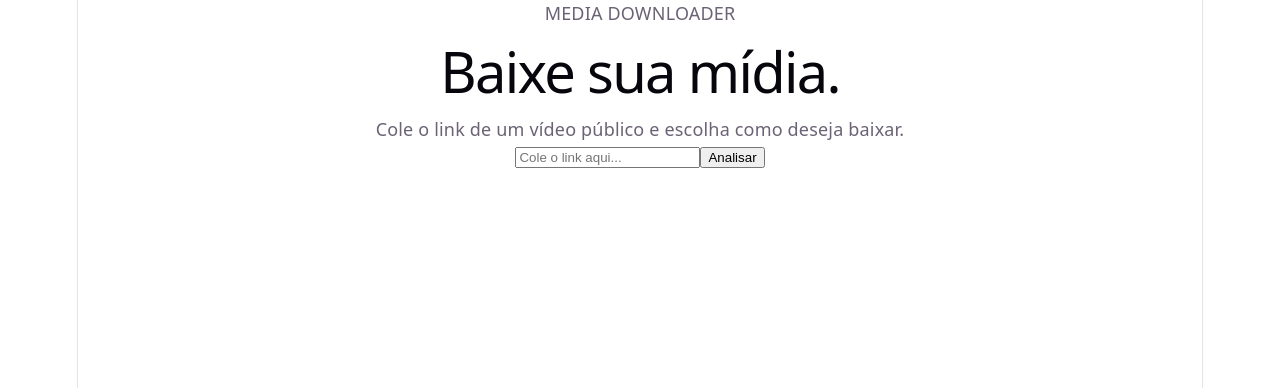
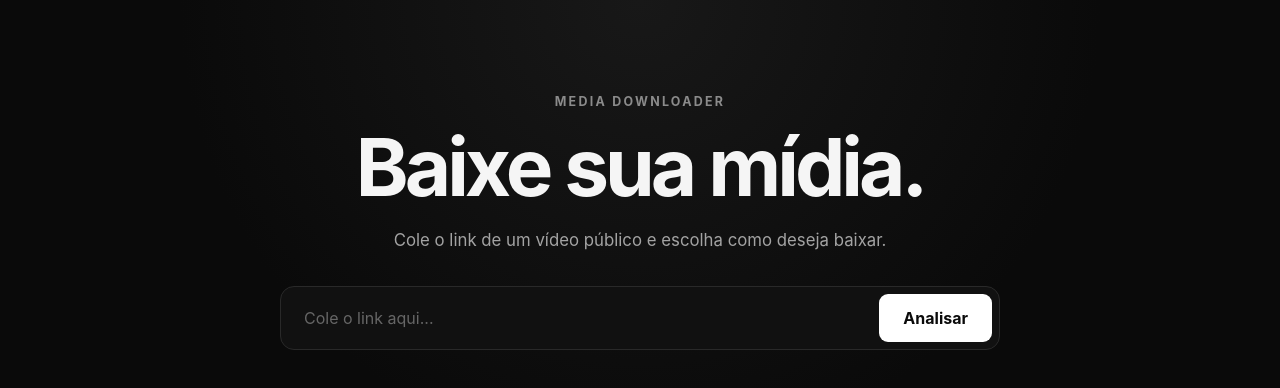
Before and after one commit to DanielMeirelesSi/Media-downloader, a React (Vite) app in the folder frontend/: page / in a window 1280 px wide. Shown: the top 388 px of the page. Built offline with nearby package versions, Linux system fonts and the light colour scheme.

Commit message:
style(frontend): add media downloader interface

```diff
--- a/frontend/src/App.css
+++ b/frontend/src/App.css
@@ -1,184 +1,218 @@
-.counter {
-  font-size: 16px;
-  padding: 5px 10px;
-  border-radius: 5px;
-  color: var(--accent);
-  background: var(--accent-bg);
-  border: 2px solid transparent;
-  transition: border-color 0.3s;
-  margin-bottom: 24px;
-
-  &:hover {
-    border-color: var(--accent-border);
-  }
-  &:focus-visible {
-    outline: 2px solid var(--accent);
-    outline-offset: 2px;
-  }
+.page {
+  width: min(100% - 40px, 1000px);
+  margin: 0 auto;
+  padding: 90px 0;
 }
 
 .hero {
-  position: relative;
+  text-align: center;
+  max-width: 780px;
+  margin: 0 auto 60px;
+}
 
-  .base,
-  .framework,
-  .vite {
-    inset-inline: 0;
-    margin: 0 auto;
+.eyebrow {
+  display: inline-block;
+  margin-bottom: 18px;
+
+  font-size: 0.78rem;
+  font-weight: 700;
+  letter-spacing: 0.18em;
+
+  color: #8b8b8b;
+}
+
+.hero h1 {
+  font-size: clamp(2.6rem, 7vw, 5rem);
+  line-height: 1;
+  letter-spacing: -0.05em;
+
+  margin-bottom: 20px;
+}
+
+.hero > p {
+  color: #a3a3a3;
+  font-size: 1.05rem;
+  line-height: 1.6;
+}
+
+.search {
+  display: flex;
+  gap: 10px;
+
+  max-width: 720px;
+  margin: 32px auto 0;
+  padding: 7px;
+
+  border: 1px solid #292929;
+  border-radius: 14px;
+
+  background: #111111;
+}
+
+.search input {
+  flex: 1;
+
+  min-width: 0;
+  padding: 14px 16px;
+
+  border: none;
+  outline: none;
+
+  color: #ffffff;
+  background: transparent;
+}
+
+.search input::placeholder {
+  color: #666666;
+}
+
+.search button {
+  padding: 12px 24px;
+
+  border: none;
+  border-radius: 9px;
+
+  font-weight: 700;
+
+  color: #0a0a0a;
+  background: #ffffff;
+
+  transition:
+    transform 0.15s ease,
+    opacity 0.15s ease;
+}
+
+.search button:hover:not(:disabled) {
+  transform: translateY(-1px);
+}
+
+.search button:disabled {
+  cursor: not-allowed;
+  opacity: 0.5;
+}
+
+.error {
+  margin-top: 16px;
+
+  font-size: 0.9rem;
+  color: #ff6b6b;
+}
+
+.result {
+  overflow: hidden;
+
+  border: 1px solid #252525;
+  border-radius: 20px;
+
+  background: #111111;
+}
+
+.result > img {
+  width: 100%;
+  max-height: 470px;
+
+  object-fit: cover;
+  background: #080808;
+}
+
+.media-content {
+  padding: 28px;
+}
+
+.platform {
+  display: inline-block;
+
+  margin-bottom: 10px;
+  padding: 5px 9px;
+
+  border: 1px solid #303030;
+  border-radius: 6px;
+
+  color: #a3a3a3;
+
+  font-size: 0.72rem;
+  font-weight: 700;
+  text-transform: uppercase;
+  letter-spacing: 0.08em;
+}
+
+.media-content h2 {
+  max-width: 750px;
+
+  margin-bottom: 8px;
+
+  font-size: 1.5rem;
+  line-height: 1.3;
+}
+
+.media-content > p {
+  color: #888888;
+}
+
+.formats {
+  display: grid;
+  grid-template-columns: repeat(
+    auto-fill,
+    minmax(210px, 1fr)
+  );
+
+  gap: 10px;
+  margin-top: 28px;
+}
+
+.format {
+  display: flex;
+  align-items: center;
+  justify-content: space-between;
+
+  min-height: 72px;
+  padding: 14px 16px;
+
+  border: 1px solid #292929;
+  border-radius: 10px;
+
+  background: #161616;
+}
+
+.format > div {
+  display: flex;
+  flex-direction: column;
+  gap: 3px;
+}
+
+.format strong {
+  font-size: 1rem;
+}
+
+.format div span,
+.format > span {
+  color: #777777;
+  font-size: 0.75rem;
+}
+
+@media (max-width: 600px) {
+  .page {
+    width: min(100% - 24px, 1000px);
+    padding: 55px 0;
   }
 
-  .base {
-    width: 170px;
-    position: relative;
-    z-index: 0;
+  .hero {
+    margin-bottom: 35px;
   }
 
-  .framework,
-  .vite {
-    position: absolute;
+  .search {
+    flex-direction: column;
   }
 
-  .framework {
-    z-index: 1;
-    top: 34px;
-    height: 28px;
-    transform: perspective(2000px) rotateZ(300deg) rotateX(44deg) rotateY(39deg)
-      scale(1.4);
+  .search button {
+    width: 100%;
   }
 
-  .vite {
-    z-index: 0;
-    top: 107px;
-    height: 26px;
-    width: auto;
-    transform: perspective(2000px) rotateZ(300deg) rotateX(40deg) rotateY(39deg)
-      scale(0.8);
+  .media-content {
+    padding: 20px;
+  }
+
+  .formats {
+    grid-template-columns: 1fr;
   }
 }
-
-#center {
-  display: flex;
-  flex-direction: column;
-  gap: 25px;
-  place-content: center;
-  place-items: center;
-  flex-grow: 1;
-
-  @media (max-width: 1024px) {
-    padding: 32px 20px 24px;
-    gap: 18px;
-  }
-}
-
-#next-steps {
-  display: flex;
-  border-top: 1px solid var(--border);
-  text-align: left;
-
-  & > div {
-    flex: 1 1 0;
-    padding: 32px;
-    @media (max-width: 1024px) {
-      padding: 24px 20px;
-    }
-  }
-
-  .icon {
-    margin-bottom: 16px;
-    width: 22px;
-    height: 22px;
-  }
-
-  @media (max-width: 1024px) {
-    flex-direction: column;
-    text-align: center;
-  }
-}
-
-#docs {
-  border-right: 1px solid var(--border);
-
-  @media (max-width: 1024px) {
-    border-right: none;
-    border-bottom: 1px solid var(--border);
-  }
-}
-
-#next-steps ul {
-  list-style: none;
-  padding: 0;
-  display: flex;
-  gap: 8px;
-  margin: 32px 0 0;
-
-  .logo {
-    height: 18px;
-  }
-
-  a {
-    color: var(--text-h);
-    font-size: 16px;
-    border-radius: 6px;
-    background: var(--social-bg);
-    display: flex;
-    padding: 6px 12px;
-    align-items: center;
-    gap: 8px;
-    text-decoration: none;
-    transition: box-shadow 0.3s;
-
-    &:hover {
-      box-shadow: var(--shadow);
-    }
-    .button-icon {
-      height: 18px;
-      width: 18px;
-    }
-  }
-
-  @media (max-width: 1024px) {
-    margin-top: 20px;
-    flex-wrap: wrap;
-    justify-content: center;
-
-    li {
-      flex: 1 1 calc(50% - 8px);
-    }
-
-    a {
-      width: 100%;
-      justify-content: center;
-      box-sizing: border-box;
-    }
-  }
-}
-
-#spacer {
-  height: 88px;
-  border-top: 1px solid var(--border);
-  @media (max-width: 1024px) {
-    height: 48px;
-  }
-}
-
-.ticks {
-  position: relative;
-  width: 100%;
-
-  &::before,
-  &::after {
-    content: '';
-    position: absolute;
-    top: -4.5px;
-    border: 5px solid transparent;
-  }
-
-  &::before {
-    left: 0;
-    border-left-color: var(--border);
-  }
-  &::after {
-    right: 0;
-    border-right-color: var(--border);
-  }
-}
--- a/frontend/src/index.css
+++ b/frontend/src/index.css
@@ -1,111 +1,43 @@
-:root {
-  --text: #6b6375;
-  --text-h: #08060d;
-  --bg: #fff;
-  --border: #e5e4e7;
-  --code-bg: #f4f3ec;
-  --accent: #aa3bff;
-  --accent-bg: rgba(170, 59, 255, 0.1);
-  --accent-border: rgba(170, 59, 255, 0.5);
-  --social-bg: rgba(244, 243, 236, 0.5);
-  --shadow:
-    rgba(0, 0, 0, 0.1) 0 10px 15px -3px, rgba(0, 0, 0, 0.05) 0 4px 6px -2px;
-
-  --sans: system-ui, 'Segoe UI', Roboto, sans-serif;
-  --heading: system-ui, 'Segoe UI', Roboto, sans-serif;
-  --mono: ui-monospace, Consolas, monospace;
-
-  font: 18px/145% var(--sans);
-  letter-spacing: 0.18px;
-  color-scheme: light dark;
-  color: var(--text);
-  background: var(--bg);
-  font-synthesis: none;
-  text-rendering: optimizeLegibility;
-  -webkit-font-smoothing: antialiased;
-  -moz-osx-font-smoothing: grayscale;
-
-  @media (max-width: 1024px) {
-    font-size: 16px;
-  }
+* {
+  box-sizing: border-box;
+  margin: 0;
+  padding: 0;
 }
 
-@media (prefers-color-scheme: dark) {
-  :root {
-    --text: #9ca3af;
-    --text-h: #f3f4f6;
-    --bg: #16171d;
-    --border: #2e303a;
-    --code-bg: #1f2028;
-    --accent: #c084fc;
-    --accent-bg: rgba(192, 132, 252, 0.15);
-    --accent-border: rgba(192, 132, 252, 0.5);
-    --social-bg: rgba(47, 48, 58, 0.5);
-    --shadow:
-      rgba(0, 0, 0, 0.4) 0 10px 15px -3px, rgba(0, 0, 0, 0.25) 0 4px 6px -2px;
-  }
+html {
+  font-family:
+    Inter,
+    system-ui,
+    -apple-system,
+    BlinkMacSystemFont,
+    "Segoe UI",
+    sans-serif;
 
-  #social .button-icon {
-    filter: invert(1) brightness(2);
-  }
-}
-
-#root {
-  width: 1126px;
-  max-width: 100%;
-  margin: 0 auto;
-  text-align: center;
-  border-inline: 1px solid var(--border);
-  min-height: 100svh;
-  display: flex;
-  flex-direction: column;
-  box-sizing: border-box;
+  color: #f5f5f5;
+  background: #0a0a0a;
 }
 
 body {
-  margin: 0;
+  min-width: 320px;
+  min-height: 100vh;
+  background:
+    radial-gradient(
+      circle at top,
+      #181818 0%,
+      #0a0a0a 45%
+    );
 }
 
-h1,
-h2 {
-  font-family: var(--heading);
-  font-weight: 500;
-  color: var(--text-h);
+button,
+input {
+  font: inherit;
 }
 
-h1 {
-  font-size: 56px;
-  letter-spacing: -1.68px;
-  margin: 32px 0;
-  @media (max-width: 1024px) {
-    font-size: 36px;
-    margin: 20px 0;
-  }
-}
-h2 {
-  font-size: 24px;
-  line-height: 118%;
-  letter-spacing: -0.24px;
-  margin: 0 0 8px;
-  @media (max-width: 1024px) {
-    font-size: 20px;
-  }
-}
-p {
-  margin: 0;
+button {
+  cursor: pointer;
 }
 
-code,
-.counter {
-  font-family: var(--mono);
-  display: inline-flex;
-  border-radius: 4px;
-  color: var(--text-h);
+img {
+  display: block;
+  max-width: 100%;
 }
-
-code {
-  font-size: 15px;
-  line-height: 135%;
-  padding: 4px 8px;
-  background: var(--code-bg);
-}
```
